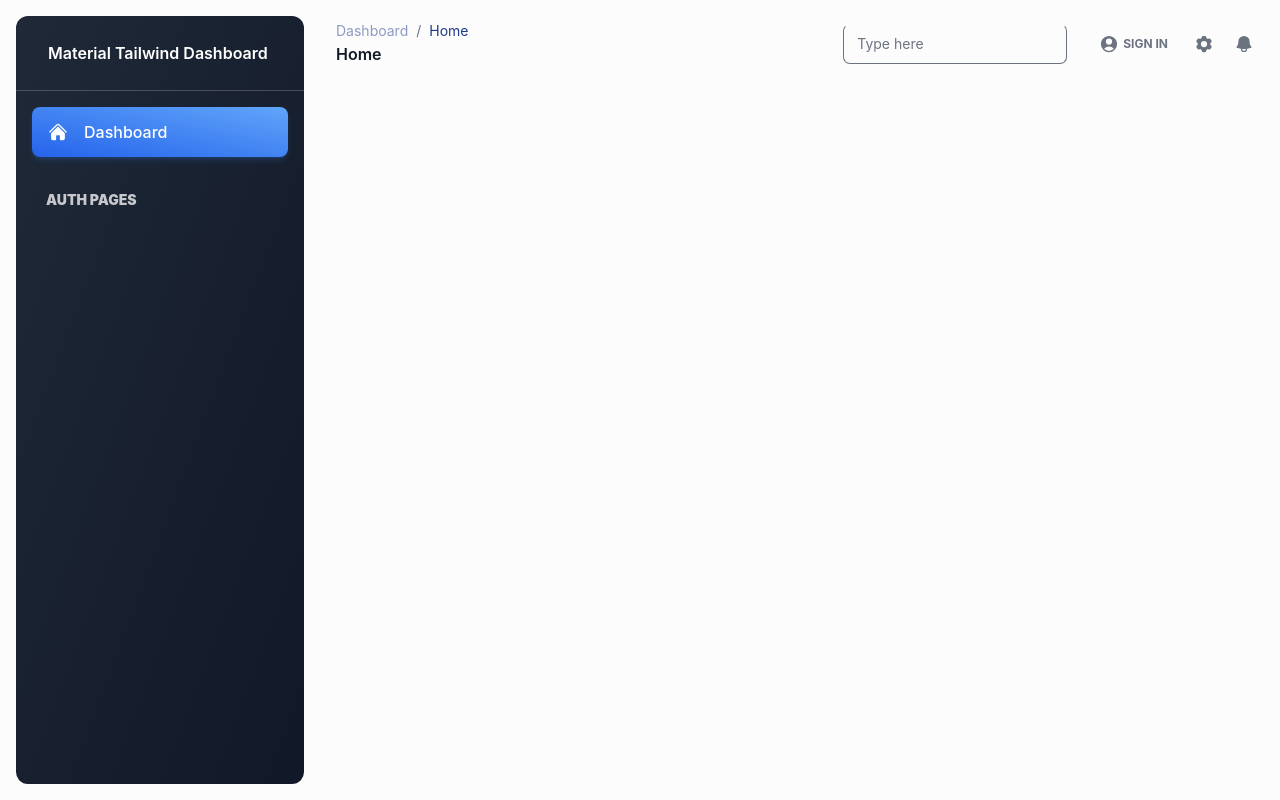
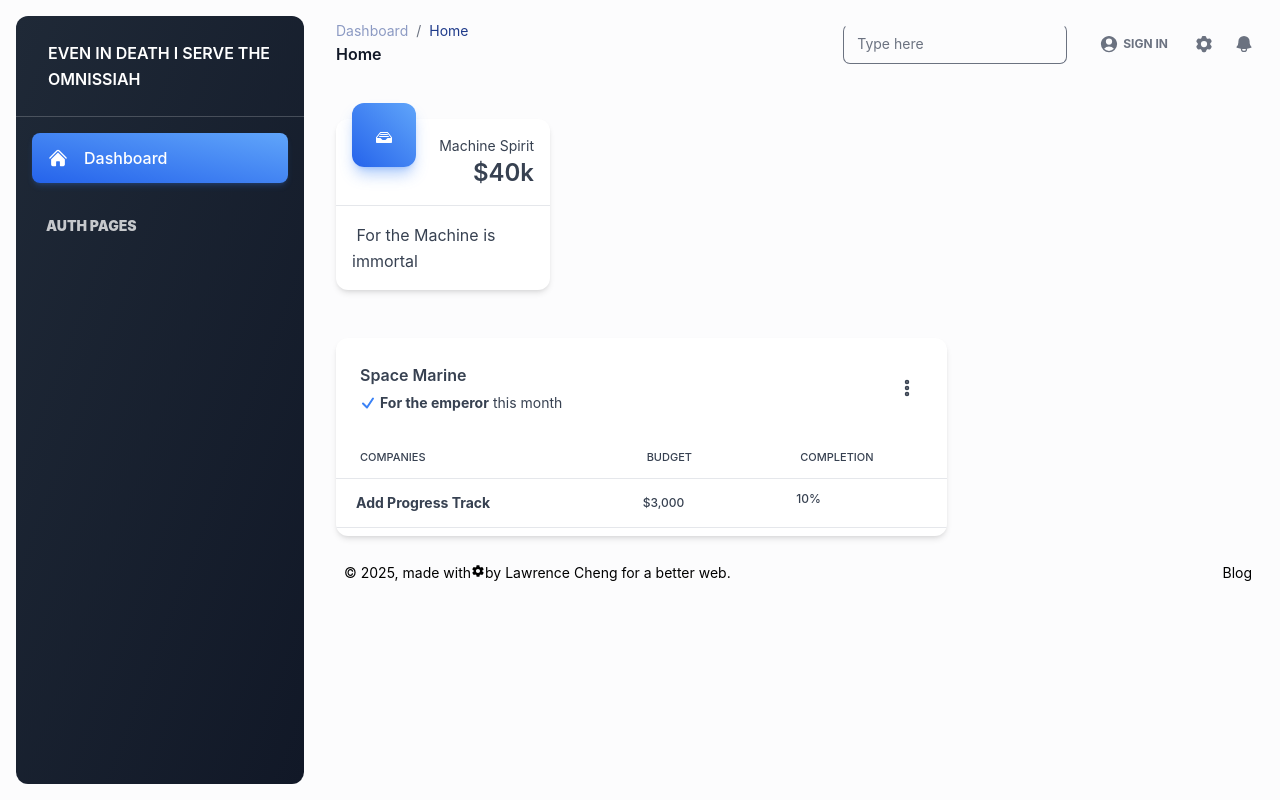
Before and after one commit to herb4794/polyU, a React (Create React App) app: page /Panel in a window 1280 px wide. Built offline with nearby package versions, Linux system fonts and the light colour scheme; no server answers; the database is empty.

Commit message:
Machine spirit

```diff
--- /dev/null
+++ b/src/components/controler/Dashbard.tsx
@@ -0,0 +1,61 @@
+import React from 'react'
+import Item from './table/Item'
+import Table from './table/Table'
+import { ImDrawer } from "react-icons/im";
+const Dashbard = () => {
+  return (
+    <div>
+      <div className="mt-12">
+        <div className="mb-12 grid gap-y-10 gap-x-6 md:grid-cols-2 xl:grid-cols-4">
+          <Table Image={ImDrawer} number={40} />
+        </div>
+
+        <div className="mb-4 grid grid-cols-1 gap-6 xl:grid-cols-3">
+          <div className="relative flex flex-col bg-clip-border rounded-xl bg-white text-gray-700 shadow-md overflow-hidden xl:col-span-2">
+
+            <div className="relative bg-clip-border rounded-xl overflow-hidden bg-transparent text-gray-700 shadow-none m-0 flex items-center justify-between p-6">
+              <div>
+                <h6 className="block antialiased tracking-normal font-sans text-base font-semibold leading-relaxed text-blue-gray-900 mb-1">Space Marine</h6>
+                <p className="antialiased font-sans text-sm leading-normal flex items-center gap-1 font-normal text-blue-gray-600">
+                  <svg xmlns="http://www.w3.org/2000/svg" fill="none" viewBox="0 0 24 24" stroke-width="3" stroke="currentColor" aria-hidden="true" className="h-4 w-4 text-blue-500">
+                    <path stroke-linecap="round" stroke-linejoin="round" d="M4.5 12.75l6 6 9-13.5"></path>
+                  </svg>
+                  <strong>For the emperor</strong> this month
+                </p>
+              </div>
+              <button aria-expanded="false" aria-haspopup="menu" id=":r5:" className="relative middle none font-sans font-medium text-center uppercase transition-all disabled:opacity-50 disabled:shadow-none disabled:pointer-events-none w-8 max-w-[32px] h-8 max-h-[32px] rounded-lg text-xs text-blue-gray-500 hover:bg-blue-gray-500/10 active:bg-blue-gray-500/30" type="button">
+                <span className="absolute top-1/2 left-1/2 transform -translate-y-1/2 -translate-x-1/2">
+                  <svg xmlns="http://www.w3.org/2000/svg" fill="currenColor" viewBox="0 0 24 24" stroke-width="3" stroke="currentColor" aria-hidden="true" className="h-6 w-6">
+                    <path stroke-linecap="round" stroke-linejoin="round" d="M12 6.75a.75.75 0 110-1.5.75.75 0 010 1.5zM12 12.75a.75.75 0 110-1.5.75.75 0 010 1.5zM12 18.75a.75.75 0 110-1.5.75.75 0 010 1.5z"></path>
+                  </svg>
+                </span>
+              </button>
+            </div>
+            <div className="p-6 overflow-x-scroll px-0 pt-0 pb-2">
+              <table className="w-full min-w-[640px] table-auto">
+                <thead>
+                  <tr>
+                    <th className="border-b border-blue-gray-50 py-3 px-6 text-left">
+                      <p className="block antialiased font-sans text-[11px] font-medium uppercase text-blue-gray-400">companies</p>
+                    </th>
+                    <th className="border-b border-blue-gray-50 py-3 px-6 text-left">
+                      <p className="block antialiased font-sans text-[11px] font-medium uppercase text-blue-gray-400">budget</p>
+                    </th>
+                    <th className="border-b border-blue-gray-50 py-3 px-6 text-left">
+                      <p className="block antialiased font-sans text-[11px] font-medium uppercase text-blue-gray-400">completion</p>
+                    </th>
+                  </tr>
+                </thead>
+                <tbody>
+                  <Item />
+                </tbody>
+              </table>
+            </div>
+          </div>
+        </div>
+      </div>
+    </div>
+  )
+}
+
+export default Dashbard
--- /dev/null
+++ b/src/components/controler/DbFooter.tsx
@@ -0,0 +1,24 @@
+import React from 'react'
+import { IoMdSettings } from "react-icons/io";
+const DbFooter = () => {
+  return (
+    <div className="text-blue-gray-600">
+      <footer className="py-2">
+        <div className="flex w-full flex-wrap items-center justify-center gap-6 px-2 md:justify-between">
+          <p className="block antialiased font-sans text-sm leading-normal font-normal text-inherit">© 2025, made with
+            <div className="-mt-0.5 inline-block h-2.6 w-3.5">
+              <IoMdSettings />
+            </div>
+            by <a href="https://www.creative-tim.com" target="_blank" className="transition-colors hover:text-blue-500">Lawrence Cheng</a> for a better web. </p>
+          <ul className="flex items-center gap-4">
+            <li>
+              <a href="#" className="block antialiased font-sans text-sm leading-normal py-0.5 px-1 font-normal text-inherit transition-colors hover:text-blue-500">Blog</a>
+            </li>
+          </ul>
+        </div>
+      </footer>
+    </div>
+  )
+}
+
+export default DbFooter
--- a/src/components/controler/HeaderDashboard.tsx
+++ b/src/components/controler/HeaderDashboard.tsx
@@ -2,7 +2,6 @@ import React from 'react'
 
 const HeaderDashboard = () => {
   return (
-      <div className="p-4 xl:ml-80">
     <nav className="block w-full max-w-full bg-transparent text-white shadow-none rounded-xl transition-all px-0 py-1">
       <div className="flex flex-col-reverse justify-between gap-6 md:flex-row md:items-center">
         <div className="capitalize">
@@ -65,7 +64,6 @@ const HeaderDashboard = () => {
         </div>
       </div>
     </nav>
-      </div>
   )
 }
 
--- a/src/components/controler/Panel.tsx
+++ b/src/components/controler/Panel.tsx
@@ -1,5 +1,7 @@
 import React from 'react'
 import Sidebar from '../sidebar/Sidebar'
+import Dashbard from './Dashbard'
+import DbFooter from './DbFooter'
 import HeaderDashboard from './HeaderDashboard'
 
 const Panel = () => {
@@ -7,7 +9,11 @@ const Panel = () => {
   return (
     <div className="min-h-screen bg-gray-50/50">
       <Sidebar />
-      <HeaderDashboard />
+      <div className='p-4 xl:ml-80'>
+        <HeaderDashboard />
+        <Dashbard />
+        <DbFooter />
+      </div>
     </div>
   )
 }
--- /dev/null
+++ b/src/components/controler/table/Item.tsx
@@ -0,0 +1,26 @@
+import React from 'react'
+
+const Item = () => {
+  return (
+    <tr>
+      <td className="py-3 px-5 border-b border-blue-gray-50">
+        <div className="flex items-center gap-4">
+          <p className="block antialiased font-sans text-sm leading-normal text-blue-gray-900 font-bold">Add Progress Track</p>
+        </div>
+      </td>
+      <td className="py-3 px-5 border-b border-blue-gray-50">
+        <p className="block antialiased font-sans text-xs font-medium text-blue-gray-600">$3,000</p>
+      </td>
+      <td className="py-3 px-5 border-b border-blue-gray-50">
+        <div className="w-10/12">
+          <p className="antialiased font-sans mb-1 block text-xs font-medium text-blue-gray-600">10%</p>
+          <div className="flex flex-start bg-blue-gray-50 overflow-hidden w-full rounded-sm font-sans text-xs font-medium h-1">
+            <div className="flex justify-center items-center h-full bg-gradient-to-tr from-blue-600 to-blue-400 text-white" ></div>
+          </div>
+        </div>
+      </td>
+    </tr>
+  )
+}
+
+export default Item
--- /dev/null
+++ b/src/components/controler/table/Table.tsx
@@ -0,0 +1,22 @@
+import React from 'react'
+
+const Table = ({ Image, number }: any) => {
+  return (
+    <div className="relative flex flex-col bg-clip-border rounded-xl bg-white text-gray-700 shadow-md">
+      <div className="bg-clip-border mx-4 rounded-xl overflow-hidden bg-gradient-to-tr from-blue-600 to-blue-400 text-white shadow-blue-500/40 shadow-lg absolute -mt-4 grid h-16 w-16 place-items-center">
+        <Image/>
+      </div>
+      <div className="p-4 text-right">
+        <p className="block antialiased font-sans text-sm leading-normal font-normal text-blue-gray-600">Machine Spirit</p>
+        <h4 className="block antialiased tracking-normal font-sans text-2xl font-semibold leading-snug text-blue-gray-900">${number}k</h4>
+      </div>
+      <div className="border-t border-blue-gray-50 p-4">
+        <p className="block antialiased font-sans text-base leading-relaxed font-normal text-blue-gray-600">
+          <strong className="text-green-500"></strong>&nbsp;For the Machine is immortal
+        </p>
+      </div>
+    </div>
+  )
+}
+
+export default Table
--- a/src/components/sidebar/Sidebar.tsx
+++ b/src/components/sidebar/Sidebar.tsx
@@ -10,7 +10,7 @@ const Sidebar = () => {
       <aside className="bg-gradient-to-br from-gray-800 to-gray-900 -translate-x-80 fixed inset-0 z-50 my-4 ml-4 h-[calc(100vh-32px)] w-72 rounded-xl transition-transform duration-300 xl:translate-x-0">
         <div className="relative border-b border-white/20">
           <a className="flex items-center gap-4 py-6 px-8" href="#/">
-            <h6 className="block antialiased tracking-normal font-sans text-base font-semibold leading-relaxed text-white">Material Tailwind Dashboard</h6>
+            <h6 className="block antialiased tracking-normal font-sans text-base font-semibold leading-relaxed text-white">EVEN IN DEATH I SERVE THE OMNISSIAH</h6>
           </a>
           <button className="middle none font-sans font-medium text-center uppercase transition-all disabled:opacity-50 disabled:shadow-none disabled:pointer-events-none w-8 max-w-[32px] h-8 max-h-[32px] rounded-lg text-xs text-white hover:bg-white/10 active:bg-white/30 absolute right-0 top-0 grid rounded-br-none rounded-tl-none xl:hidden" type="button">
             <span className="absolute top-1/2 left-1/2 transform -translate-y-1/2 -translate-x-1/2">
```
Lines whose indentation alone changed are shown as unchanged.
